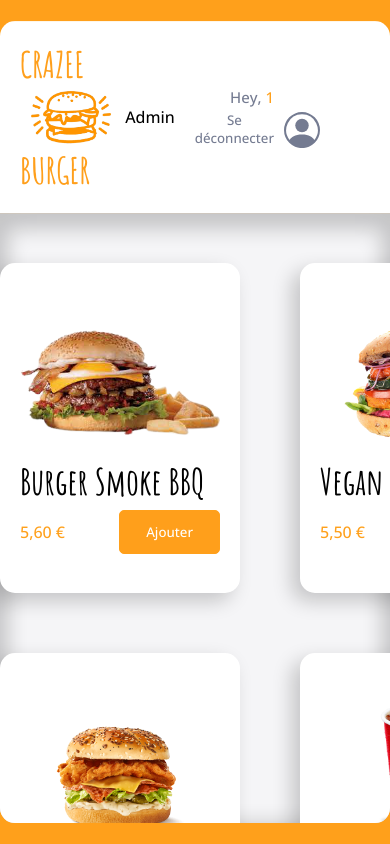
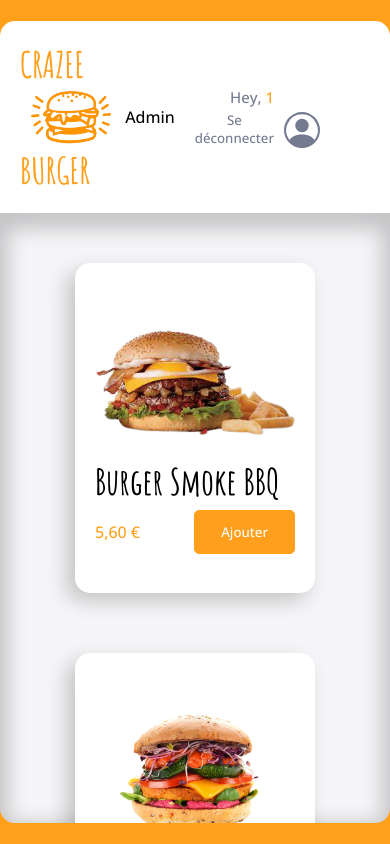
Before and after one commit to LuckyMarty/crazee-burger, a React (Create React App) app: page /order/1 in a window 390 px wide. Built offline with nearby package versions, Linux system fonts and the light colour scheme.

Commit message:
💄 F06: ORDER > MENU > Responsive

```diff
--- a/src/components/pages/order/Main/Menu.js
+++ b/src/components/pages/order/Main/Menu.js
@@ -29,7 +29,20 @@ export default function Menu() {
 const MenuStyled = styled.div`
     margin: 50px auto;
     display: grid;
-    grid-template-columns: repeat(2, 1fr);
     gap: 60px;
     justify-content: center;
+
+    grid-template-columns: repeat(4, 1fr);
+
+    @media (max-width: 1200px) {
+        grid-template-columns: repeat(3, 1fr);
+    }
+
+    @media (max-width: 768px) {
+        grid-template-columns: repeat(2, 1fr);
+    }
+
+    @media (max-width: 640px) {
+        grid-template-columns: repeat(1, 1fr);
+    }
 `;
```
